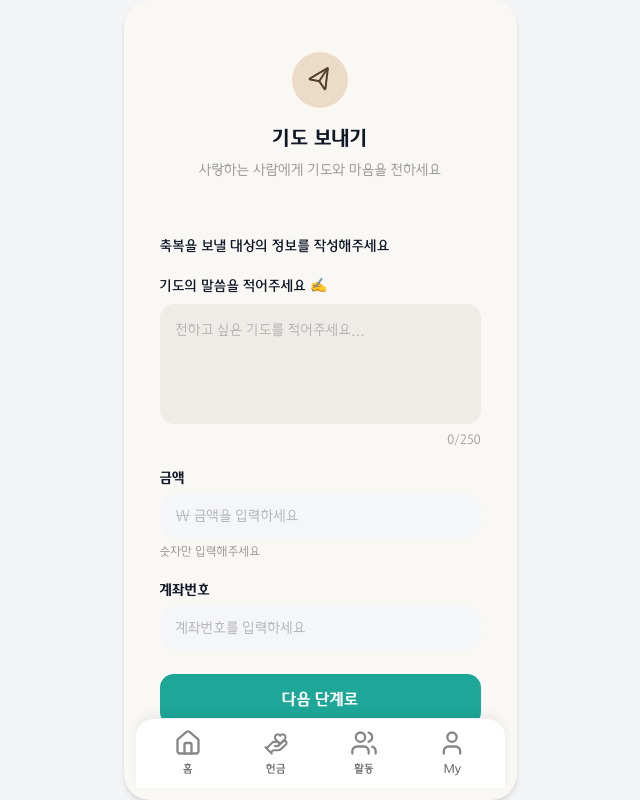
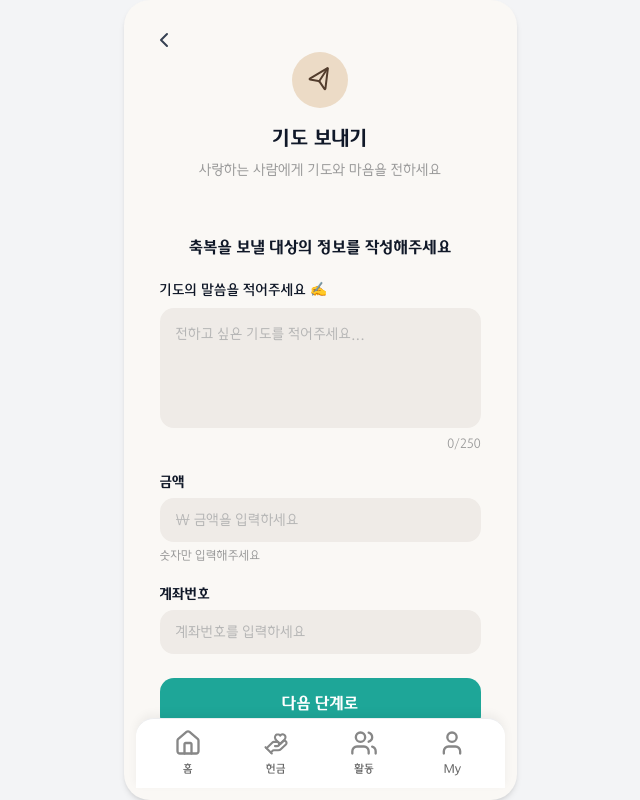
Before and after one commit to PrayForHanaro/Frontend, a Next.js app: page /bless/once/input in a window 1280 px wide. Shown: the whole page, without its empty margins (320-960 px from the left). Built offline with nearby package versions, Linux system fonts and the light colour scheme.

Commit message:
style: rework bless once input page to match figma design #7

```diff
--- a/app/(main)/bless/once/input/page.tsx
+++ b/app/(main)/bless/once/input/page.tsx
@@ -1,12 +1,14 @@
 'use client';
 
 import { useRouter } from 'next/navigation';
-import { useState } from 'react';
+import { useEffect, useState } from 'react';
+import BackButton from '@/components/ui/cmm/BackButton';
 import Nav from '@/components/ui/cmm/Nav';
+import { getRegisteredAccounts } from '@/lib/api/bless';
 import BlessActionButton from '../../_components/bless-action-button';
 import BlessHeader from '../../_components/bless-header';
 import MessageTextarea from '../../_components/message-textarea';
-import { MOCK_ACCOUNTS } from '../../_data/mock-accounts';
+import type { RegisteredAccount } from '../../_types';
 
 export default function BlessOnceInput() {
   const router = useRouter();
@@ -16,7 +18,14 @@ export default function BlessOnceInput() {
   const [recipientName, setRecipientName] = useState('');
   const [recipientRelation, setRecipientRelation] = useState('');
   const [showAccounts, setShowAccounts] = useState(false);
+  const [accounts, setAccounts] = useState<RegisteredAccount[]>([]);
   const [errors, setErrors] = useState<Record<string, string>>({});
+
+  useEffect(() => {
+    getRegisteredAccounts()
+      .then(setAccounts)
+      .catch(() => setAccounts([]));
+  }, []);
 
   const handleAmountChange = (value: string) => {
     const digits = value.replace(/\D/g, '');
@@ -25,7 +34,7 @@ export default function BlessOnceInput() {
 
   const formattedAmount = amount ? Number(amount).toLocaleString() : '';
 
-  const handleAccountSelect = (account: (typeof MOCK_ACCOUNTS)[number]) => {
+  const handleAccountSelect = (account: RegisteredAccount) => {
     setAccountNumber(account.accountNumber);
     setRecipientName(account.targetName);
     setRecipientRelation(account.targetRelation);
@@ -61,20 +70,23 @@ export default function BlessOnceInput() {
 
   return (
     <div className="relative h-full w-full">
-      <div className="flex h-full flex-col overflow-y-auto pb-[70px]">
+      <div className="relative flex h-full flex-col overflow-y-auto bg-hana-bless-bg pb-[70px]">
+        <BackButton />
+
         <BlessHeader
           title="기도 보내기"
           subtitle="사랑하는 사람에게 기도와 마음을 전하세요"
         />
 
+        <div className="h-px bg-gray-200" />
+
         <div className="flex flex-col gap-5 px-6 pt-6">
-          <p className="font-hana-medium text-gray-900 text-sm">
+          <p className="text-center font-hana-bold text-base text-gray-900">
             축복을 보낼 대상의 정보를 작성해주세요
           </p>
 
           <MessageTextarea value={message} onChange={setMessage} />
 
-          {/* Amount */}
           <div className="flex flex-col gap-1.5">
             <span className="font-hana-bold text-gray-900 text-sm">금액</span>
             <input
@@ -83,7 +95,7 @@ export default function BlessOnceInput() {
               value={formattedAmount}
               onChange={(e) => handleAmountChange(e.target.value)}
               placeholder="₩ 금액을 입력하세요"
-              className="rounded-xl bg-hana-input-bg px-4 py-3 font-hana-regular text-gray-900 text-sm placeholder:text-hana-gray-400 focus:outline-none focus:ring-2 focus:ring-hana-main/30"
+              className="rounded-xl bg-[#EFEBE7] px-4 py-3 font-hana-regular text-gray-900 text-sm placeholder:text-hana-gray-400 focus:outline-none focus:ring-2 focus:ring-hana-main/30"
             />
             {errors.amount ? (
               <p className="font-hana-regular text-hana-red text-xs">
@@ -96,7 +108,6 @@ export default function BlessOnceInput() {
             )}
           </div>
 
-          {/* Account */}
           <div className="relative flex flex-col gap-1.5">
             <span className="font-hana-bold text-gray-900 text-sm">
               계좌번호
@@ -111,7 +122,7 @@ export default function BlessOnceInput() {
               }}
               onFocus={() => setShowAccounts(true)}
               placeholder="계좌번호를 입력하세요"
-              className="rounded-xl bg-hana-input-bg px-4 py-3 font-hana-regular text-gray-900 text-sm placeholder:text-hana-gray-400 focus:outline-none focus:ring-2 focus:ring-hana-main/30"
+              className="rounded-xl bg-[#EFEBE7] px-4 py-3 font-hana-regular text-gray-900 text-sm placeholder:text-hana-gray-400 focus:outline-none focus:ring-2 focus:ring-hana-main/30"
             />
             {errors.account && (
               <p className="font-hana-regular text-hana-red text-xs">
@@ -119,10 +130,9 @@ export default function BlessOnceInput() {
               </p>
             )}
 
-            {/* Account dropdown */}
-            {showAccounts && (
+            {showAccounts && accounts.length > 0 && (
               <div className="absolute top-full z-10 mt-1 w-full rounded-xl bg-white shadow-lg">
-                {MOCK_ACCOUNTS.map((acc) => (
+                {accounts.map((acc) => (
                   <button
                     key={acc.id}
                     type="button"
```
